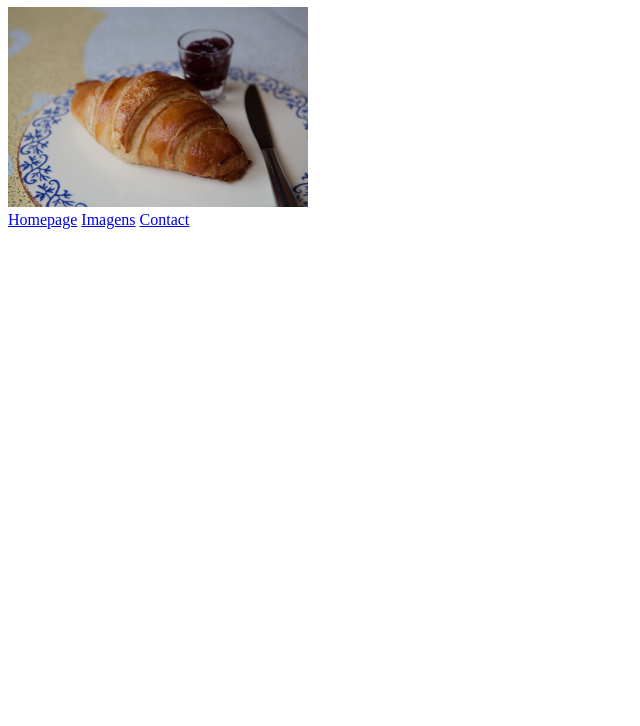
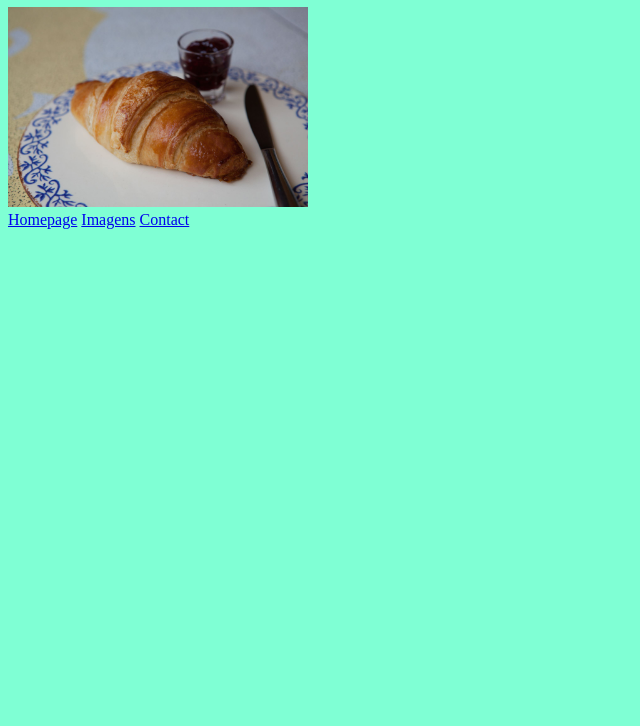
Before and after one commit to Tanyasynytska/Croissant, a plain HTML site: page img.html in a window 1280 px wide. Shown: the part 74-800 px from the top of the page, without its empty margins (0-640 px from the left). Drawn offline with Linux system fonts and the light colour scheme.

Commit message:
css croissant

```diff
--- /dev/null
+++ b/css.css
@@ -0,0 +1,3 @@
+body {
+    background-color: aquamarine;
+}
--- a/img.html
+++ b/img.html
@@ -5,6 +5,7 @@
     <meta http-equiv="X-UA-Compatible" content="IE=edge">
     <meta name="viewport" content="width=device-width, initial-scale=1.0">
     <title>Foto croissant</title>
+    <link rel="stylesheet" href="css.css">
 </head>
 <body>
     <h1>Imagens🥐</h1>
```
Also changed, not shown: contacn.html (+1 -0 lines), index.html (+1 -0 lines).
